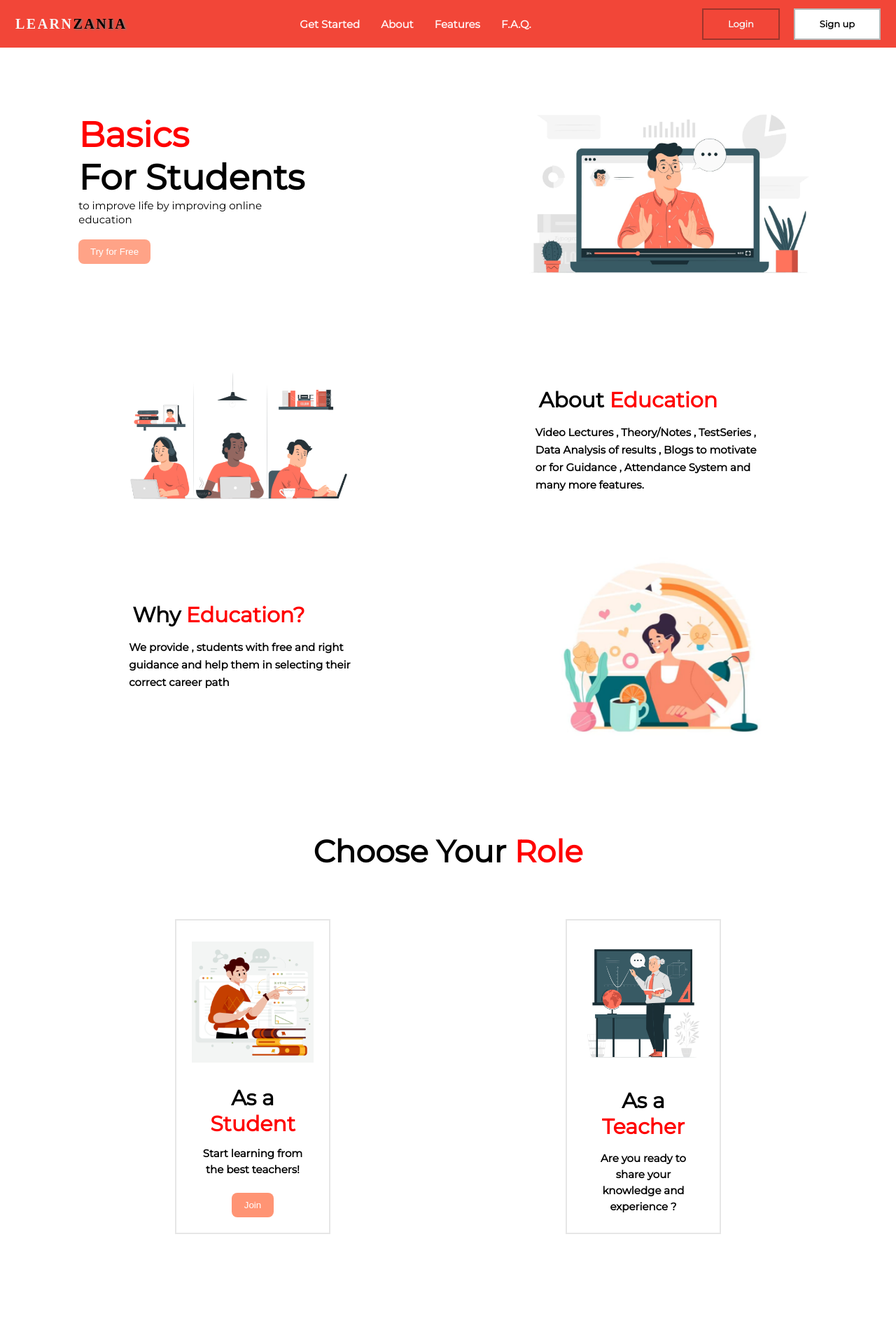
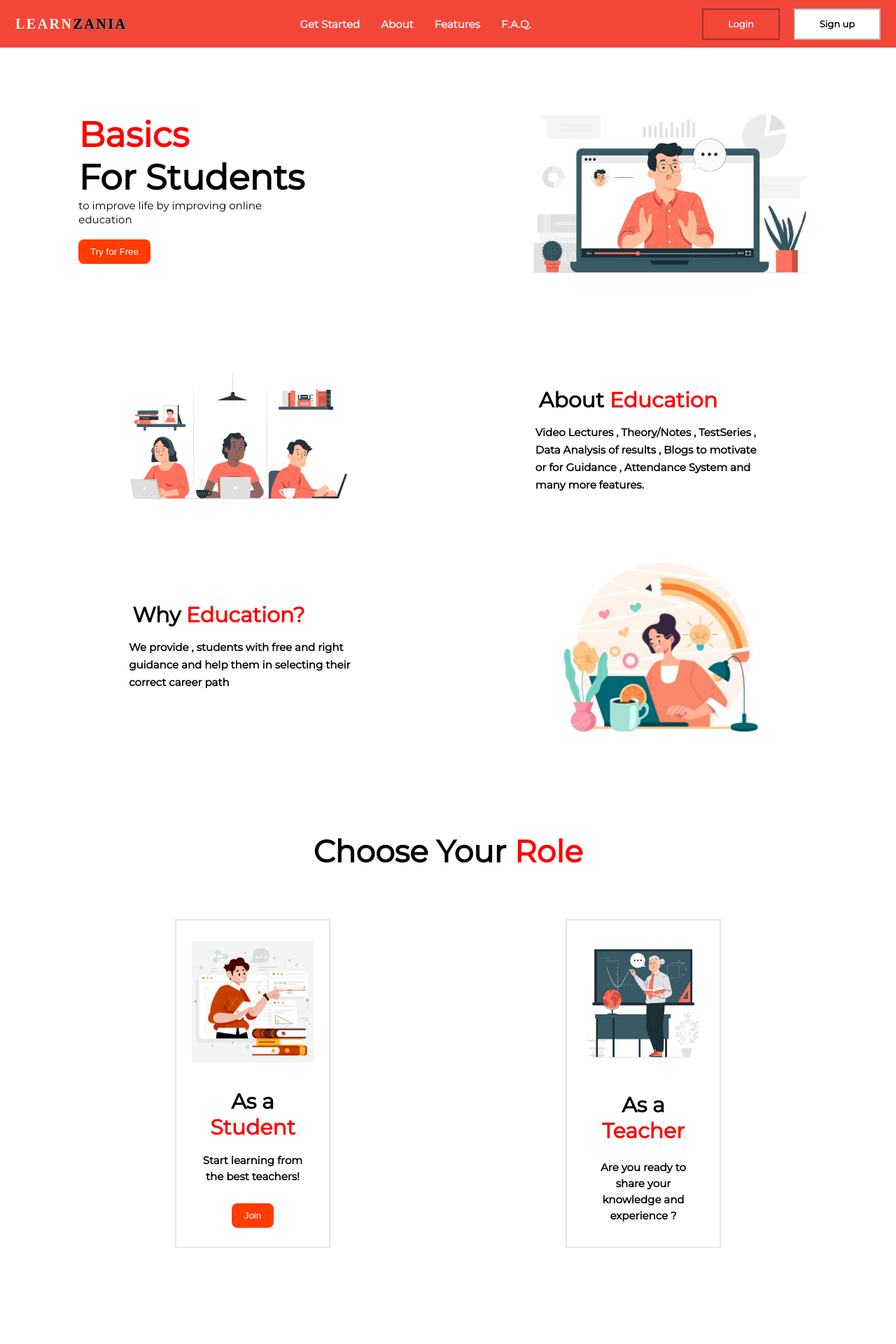
Before and after one commit to Akshima-Ghai/OneEducationalWebsiteForAll, a React (Create React App) app: page /Feature_Student in a window 1280 px wide. Shown: the top 1920 px of the page at 70% size. Built offline with nearby package versions, Linux system fonts and the light colour scheme.

Commit message:
feature page added

```diff
--- a/src/pages/Feature/Feature.css
+++ b/src/pages/Feature/Feature.css
@@ -42,7 +42,7 @@
 .btn {
   width:30%;
   border-radius: 8px;
-  background-color: rgb(255,69,11,0.49);
+  background-color: rgb(255, 60, 0);
   padding: 1rem ;
   border: none;
   cursor:pointer;
@@ -128,7 +128,7 @@ label {
    margin:2rem;
    justify-content: space-evenly;
    width:27%;
-   height:45rem;
+   height:47rem;
    border:2px solid rgb(230, 230, 230);
 }
 .heading3{
@@ -166,7 +166,7 @@ label {
 .btn3{
   width:35%;
   border-radius: 8px;
-  background-color: rgba(255, 68, 11, 0.568);
+  background-color: rgb(255, 60, 0);
   padding:1rem 0.5rem;
   border: none;
   cursor:pointer;
```
